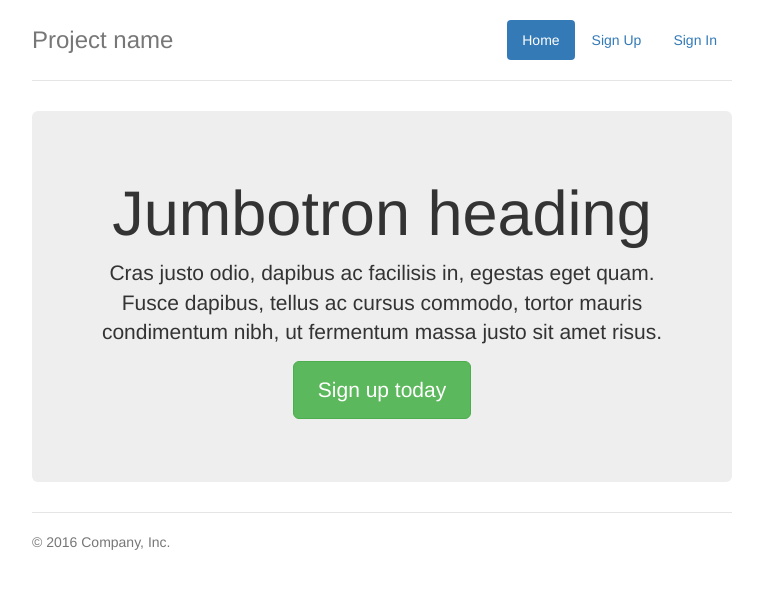
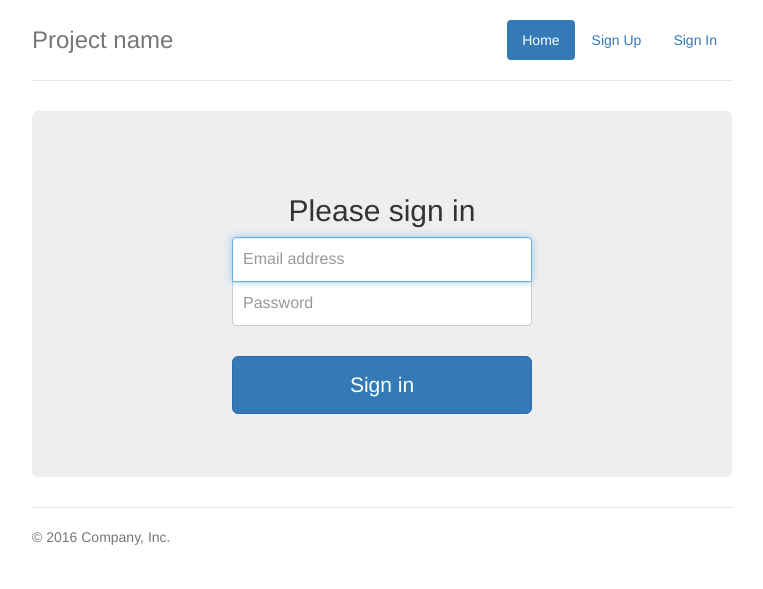
Before and after one commit to Flourishlove/Online-System-with-MYSQL, a Flask app: page /login in a window 1280 px wide. Shown: the top 589 px of the page, without its empty margins (258-1021 px from the left). Run offline with Flask 2, Linux system fonts and the light colour scheme.

Commit message:
login page

```diff
--- /dev/null
+++ b/webflask/static/css/login.css
@@ -0,0 +1,118 @@
+/* Space out content a bit */
+body {
+  padding-top: 20px;
+  padding-bottom: 20px;
+}
+
+/* Everything but the jumbotron gets side spacing for mobile first views */
+.header,
+.marketing,
+.footer {
+  padding-right: 15px;
+  padding-left: 15px;
+}
+
+/* Custom page header */
+.header {
+  padding-bottom: 20px;
+  border-bottom: 1px solid #e5e5e5;
+}
+/* Make the masthead heading the same height as the navigation */
+.header h3 {
+  margin-top: 0;
+  margin-bottom: 0;
+  line-height: 40px;
+}
+
+/* Custom page footer */
+.footer {
+  padding-top: 19px;
+  color: #777;
+  border-top: 1px solid #e5e5e5;
+}
+
+/* Customize container */
+@media (min-width: 768px) {
+  .container {
+    max-width: 730px;
+  }
+}
+.container-narrow > hr {
+  margin: 30px 0;
+}
+
+/* Main marketing message and sign up button */
+.jumbotron {
+  text-align: center;
+  border-bottom: 1px solid #e5e5e5;
+}
+.jumbotron .btn {
+  padding: 14px 24px;
+  font-size: 21px;
+}
+
+/* Supporting marketing content */
+.marketing {
+  margin: 40px 0;
+}
+.marketing p + h4 {
+  margin-top: 28px;
+}
+
+/* Responsive: Portrait tablets and up */
+@media screen and (min-width: 768px) {
+  /* Remove the padding we set earlier */
+  .header,
+  .marketing,
+  .footer {
+    padding-right: 0;
+    padding-left: 0;
+  }
+  /* Space out the masthead */
+  .header {
+    margin-bottom: 30px;
+  }
+  /* Remove the bottom border on the jumbotron for visual effect */
+  .jumbotron {
+    border-bottom: 0;
+  }
+}
+
+.form-signin {
+  max-width: 330px;
+  padding: 15px;
+  margin: 0 auto;
+}
+.form-signin .form-signin-heading,
+.form-signin .checkbox {
+  margin-bottom: 10px;
+}
+.form-signin .checkbox {
+  font-weight: normal;
+}
+.form-signin .form-control {
+  position: relative;
+  height: auto;
+  -webkit-box-sizing: border-box;
+     -moz-box-sizing: border-box;
+          box-sizing: border-box;
+  padding: 10px;
+  font-size: 16px;
+}
+.form-signin .form-control:focus {
+  z-index: 2;
+}
+.form-signin input[type="email"] {
+  margin-bottom: -1px;
+  border-bottom-right-radius: 0;
+  border-bottom-left-radius: 0;
+}
+.form-signin input[type="password"] {
+  margin-bottom: 10px;
+  border-top-left-radius: 0;
+  border-top-right-radius: 0;
+}
+
+.btn-signin {
+  margin-top: 30px;
+}
--- a/webflask/templates/login.html
+++ b/webflask/templates/login.html
@@ -18,7 +18,7 @@
     <link rel=stylesheet type=text/css href="{{ url_for('static', filename='css/ie10-viewport-bug-workaround.css') }}">
 
     <!-- Custom styles for this template -->
-    <link rel=stylesheet type=text/css href="{{ url_for('static', filename='css/jumbotron-narrow.css') }}">
+    <link rel=stylesheet type=text/css href="{{ url_for('static', filename='css/login.css') }}">
 
     <!-- Just for debugging purposes. Don't actually copy these 2 lines! -->
     <!--[if lt IE 9]><script src="../../assets/js/ie8-responsive-file-warning.js"></script><![endif]-->
@@ -46,9 +46,17 @@
       </div>
 
       <div class="jumbotron">
-        <h1>Jumbotron heading</h1>
-        <p class="lead">Cras justo odio, dapibus ac facilisis in, egestas eget quam. Fusce dapibus, tellus ac cursus commodo, tortor mauris condimentum nibh, ut fermentum massa justo sit amet risus.</p>
-        <p><a class="btn btn-lg btn-success" href="#" role="button">Sign up today</a></p>
+      <form class="form-signin">
+        <h2 class="form-signin-heading">Please sign in</h2>
+        <label for="inputEmail" class="sr-only">Email address</label>
+        <input id="inputEmail" class="form-control" placeholder="Email address" required="" autofocus="" type="email">
+        <label for="inputPassword" class="sr-only">Password</label>
+        <input id="inputPassword" class="form-control" placeholder="Password" required="" type="password">
+        <div class="checkbox">
+
+        </div>
+        <button class="btn btn-lg btn-primary btn-block btn-signin" type="submit">Sign in</button>
+      </form>
       </div>
 
       <footer class="footer">
```
